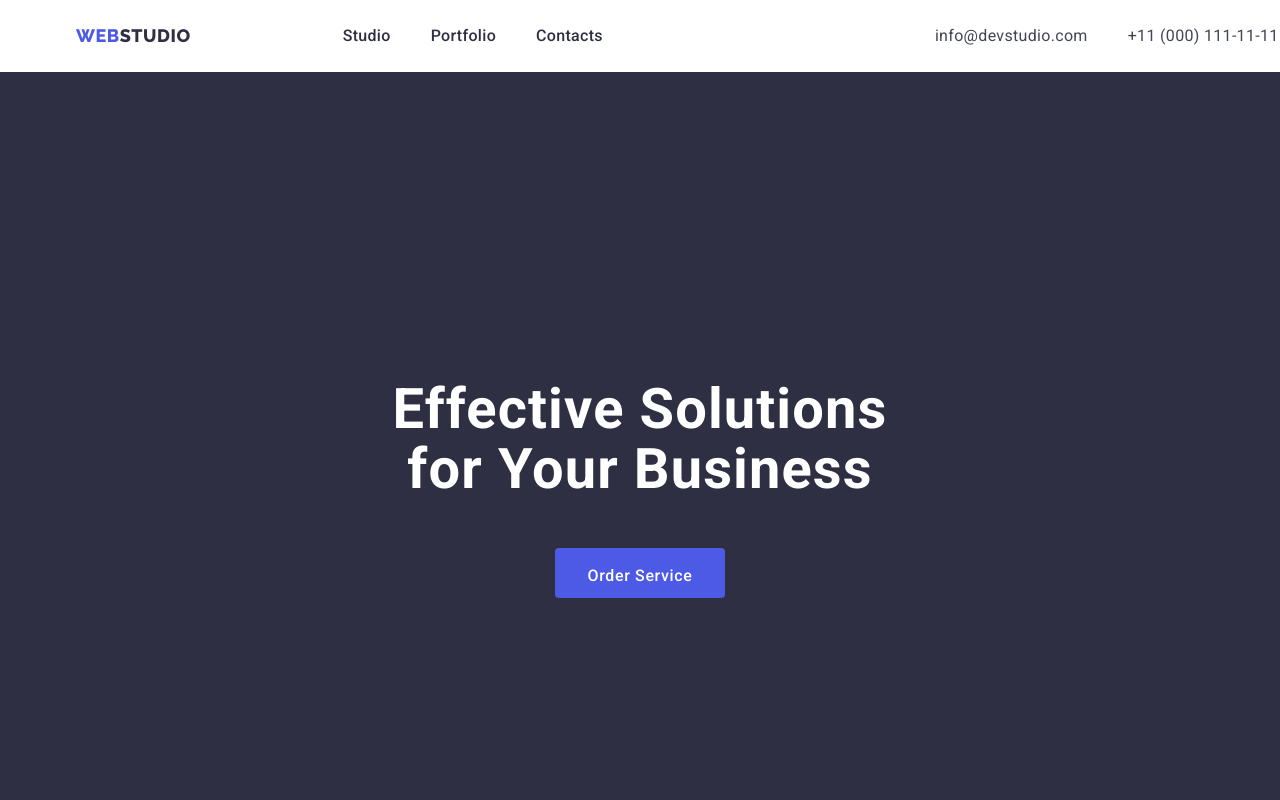
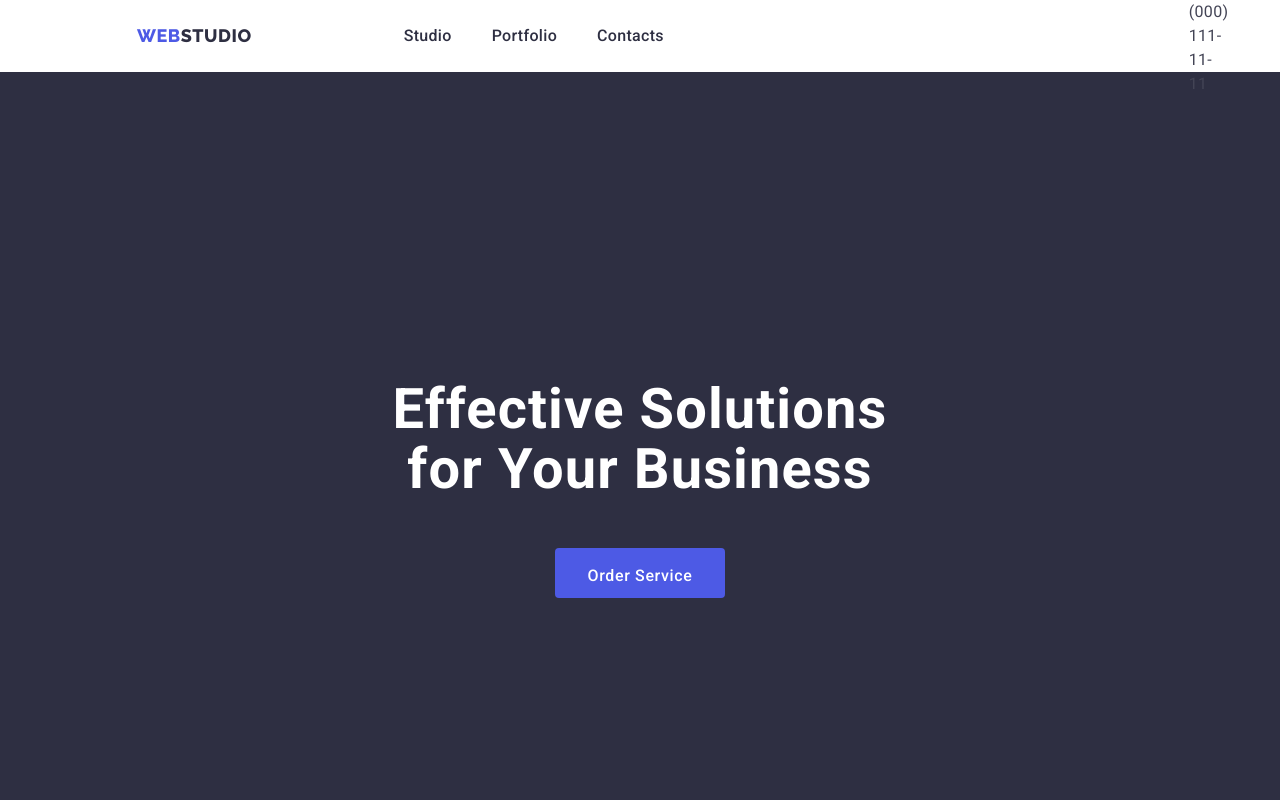
Before and after one commit to SuciuOana97/goit-markup-hw-03, a plain HTML site: page index.html in a window 1280 px wide. Shown: the top 800 px of the page. Drawn offline with nearby package versions, Linux system fonts and the light colour scheme.

Commit message:
container

```diff
--- a/index.html
+++ b/index.html
@@ -18,7 +18,7 @@
   </head>
   <body>
     <header clas="header">
-      <div class="header-top-container">
+      <div class="header-top-container container">
         <!--navigation bar-->
         <nav class="navigation-container">
           <!--logo-->
```
